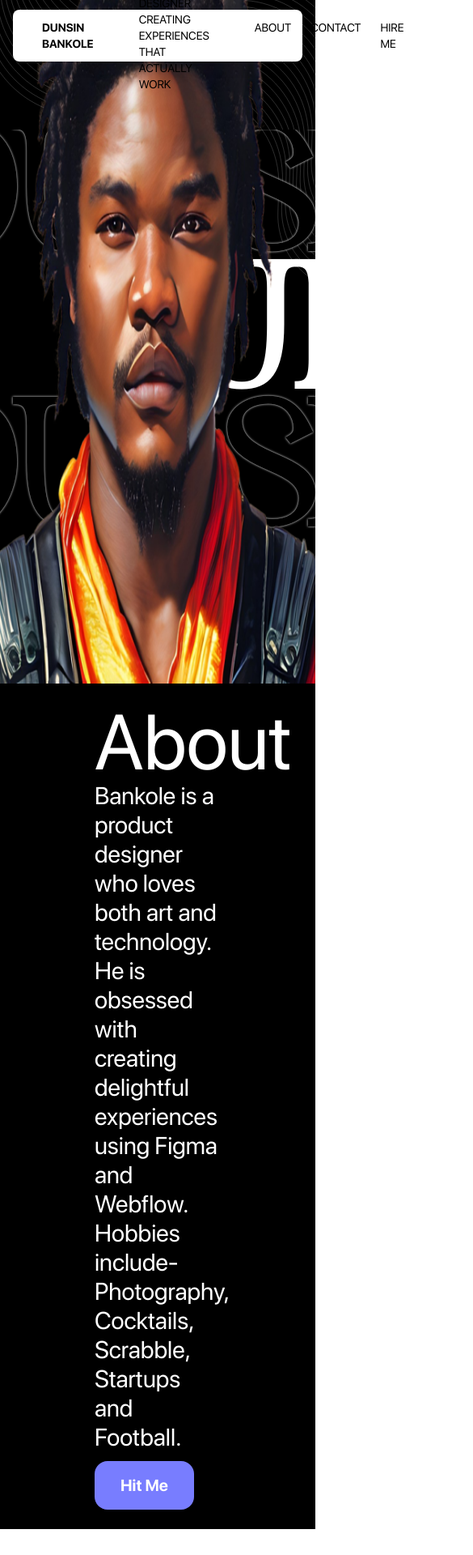
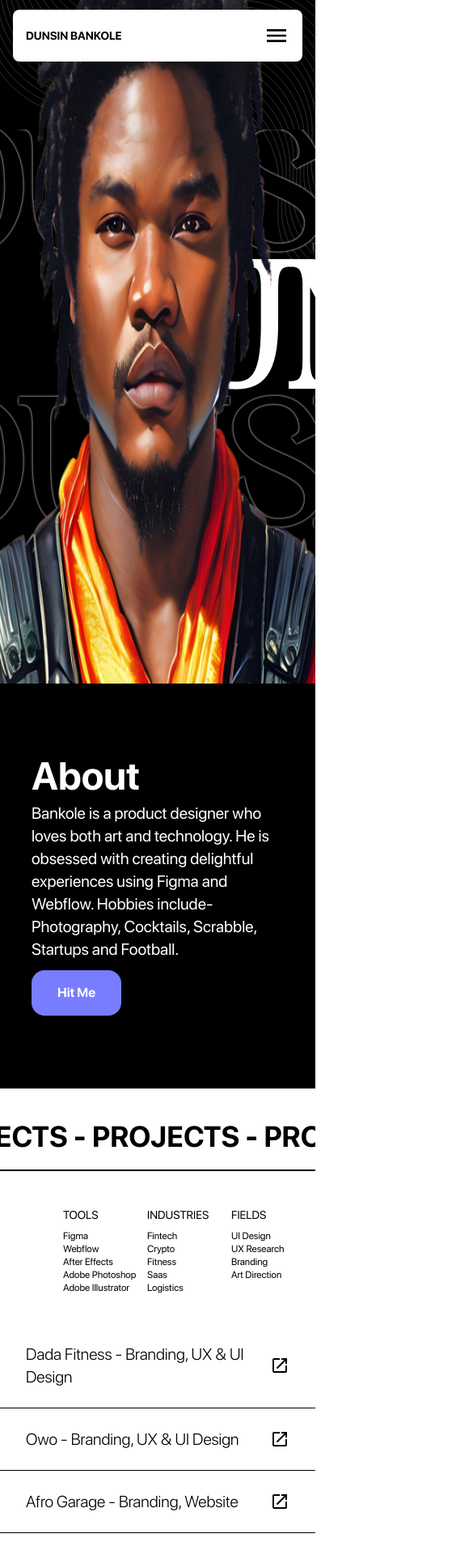
Before and after one commit to bankoledunsin/Dunsin-Bankole-Portfolio, a React (Vite) app: page / in a window 390 px wide. Shown: the top 1920 px of the page at 81% size, 585 px wide, since content can reach past the window. Built offline with nearby package versions, Linux system fonts and the light colour scheme.

Commit message:
style: fix responsiveness

```diff
--- a/src/components/AboutSection.jsx
+++ b/src/components/AboutSection.jsx
@@ -1,15 +1,15 @@
 const AboutSection = () => {
   return (
-    <section id="about" className="min-h-[600px] py-6 bg-black text-white flex items-center justify-around">
-      <div className="w-2/5">
-        <h3 className="text-8xl font-medium">About</h3>
-        <p className="text-3xl mb-3">
+    <section id="about" className="min-h-[500px] md:min-h-[600px] py-6 bg-black text-white flex items-center justify-around">
+      <div className="w-4/5 md:w-2/5">
+        <h3 className="text-5xl md:text-8xl font-bold mb-2">About</h3>
+        <p className="text-xl md:text-3xl mb-3">
           Bankole is a product designer who loves both art and technology. He is obsessed with creating delightful
           experiences using Figma and Webflow. Hobbies include- Photography, Cocktails, Scrabble, Startups and Football.
         </p>
         <button
           type="button"
-          className="bg-[#787DFF] hover:bg-opacity-75 text-white text-xl font-bold py-4 px-8 rounded-2xl transition-all focus:ring-4 focus:ring-indigo-200"
+          className="bg-[#787DFF] hover:bg-opacity-75 text-white text-base md:text-xl font-bold py-4 px-8 rounded-2xl transition-all focus:ring-4 focus:ring-indigo-200"
         >
           Hit Me
         </button>
--- a/src/components/AppFooter.jsx
+++ b/src/components/AppFooter.jsx
@@ -8,17 +8,17 @@ const AppFooter = () => {
   ];
 
   return (
-    <footer id="contact" className="px-10 py-12 flex flex-wrap justify-center gap-6">
+    <footer id="contact" className="px-5 md:px-10 py-6 md:py-12 flex flex-wrap justify-center gap-3 md:gap-6">
       {SOCIALS.map((social) => (
         <a
           key={social.name}
           href={social.link}
           target="_blank"
           rel="noreferrer"
-          className="border border-black rounded-2xl p-4 text-4xl flex items-center gap-6 cursor-pointer"
+          className="border border-black rounded-xl md:rounded-2xl py-2 px-4 md:p-4 text-xl md:text-4xl flex items-center gap-2 md:gap-6 cursor-pointer"
         >
           {social.name}
-          <svg xmlns="http://www.w3.org/2000/svg" viewBox="0 0 24 24" className="h-10 w-10">
+          <svg xmlns="http://www.w3.org/2000/svg" viewBox="0 0 24 24" className="h-6 w-6 md:h-10 md:w-10">
             <path d="M8.59,16.58L13.17,12L8.59,7.41L10,6L16,12L10,18L8.59,16.58Z" />
           </svg>
         </a>
--- a/src/components/AppHeader.jsx
+++ b/src/components/AppHeader.jsx
@@ -6,16 +6,21 @@ const AppHeader = () => {
   ];
 
   return (
-    <header className="bg-white rounded-lg h-16 shadow-lg flex items-center fixed gap-14 top-3 left-4 right-4 text-sm px-9 z-10">
+    <header className="bg-white rounded-lg h-16 shadow-lg flex items-center fixed gap-14 top-3 left-4 right-4 text-sm px-4 md:px-9 z-10">
       <h1 className="font-bold">DUNSIN BANKOLE</h1>
-      <p>PRODUCT DESIGNER CREATING EXPERIENCES THAT ACTUALLY WORK</p>
-      <ul className="ml-auto uppercase flex gap-6">
+      <p className="hidden md:block">PRODUCT DESIGNER CREATING EXPERIENCES THAT ACTUALLY WORK</p>
+      <ul className="hidden ml-auto uppercase md:flex gap-6">
         {LINKS.map((item) => (
           <li key={item.href}>
             <a href={item.href}>{item.text}</a>
           </li>
         ))}
       </ul>
+      <button className="ml-auto">
+        <svg xmlns="http://www.w3.org/2000/svg" viewBox="0 0 24 24" className="h-8 w-8">
+          <path d="M3,6H21V8H3V6M3,11H21V13H3V11M3,16H21V18H3V16Z" />
+        </svg>
+      </button>
     </header>
   );
 };
--- a/src/components/CategoriesSection.jsx
+++ b/src/components/CategoriesSection.jsx
@@ -6,11 +6,11 @@ const CategoriesSection = () => {
   ];
 
   return (
-    <section className="p-5 grid grid-cols-2 gap-5 text-white">
+    <section className="p-3 md:p-5 grid grid-cols-2 gap-3 md:gap-5 text-white">
       {CATEGORIES.map((category, y) => (
         <div
           key={category.name}
-          className={`px-8 py-3 ${!y ? "col-span-2" : ""} rounded-lg h-[316px] flex items-end text-5xl cursor-pointer`}
+          className={`px-8 py-3 ${!y ? "col-span-2" : ""} rounded-lg h-60 md:h-[316px] flex items-end text-3xl md:text-5xl cursor-pointer`}
           style={{ background: category.color }}
         >
           {category.name}
--- a/src/components/HireMeSection.jsx
+++ b/src/components/HireMeSection.jsx
@@ -1,16 +1,19 @@
 const HireMeSection = () => {
   return (
-    <section id="hire" className="min-h-[600px] py-6 bg-black text-white flex items-center justify-around">
-      <div className="w-2/5">
-        <p className="text-5xl mb-4">Let’s design something meaningful for your product & brand</p>
+    <section
+      id="hire"
+      className="min-h-[400px] md:min-h-[600px] p-6 bg-black text-white flex items-center justify-center md:justify-around"
+    >
+      <div className="w-full md:w-2/5">
+        <p className="text-4xl md:text-5xl mb-4">Let’s design something meaningful for your product & brand</p>
         <button
           type="button"
-          className="bg-[#787DFF] hover:bg-opacity-75 text-white text-xl font-bold py-4 px-8 rounded-2xl transition-all focus:ring-4 focus:ring-indigo-200"
+          className="bg-[#787DFF] hover:bg-opacity-75 text-white text-lg md:text-xl font-bold py-4 px-8 rounded-2xl transition-all focus:ring-4 focus:ring-indigo-200"
         >
           Hit Me
         </button>
       </div>
-      <div className="w-1/5" />
+      <div className="hidden md:block w-1/5" />
     </section>
   );
 };
--- a/src/components/ProjectsSection.jsx
+++ b/src/components/ProjectsSection.jsx
@@ -16,14 +16,16 @@ const ProjectsSection = () => {
 
   return (
     <section id="projects" className="py-10">
-      <div className="animate-marquee whitespace-nowrap">
-        <h2 className="text-6xl font-black text-black leading-[0.9]" style={{ textShadow: "0 0 3px white" }}>
-          PROJECTS - PROJECTS - PROJECTS - PROJECTS - PROJECTS
-        </h2>
+      <div className="overflow-x-hidden text-white overflow-y-hidden">
+        <div className="animate-marquee whitespace-nowrap">
+          <h2 className="text-4xl md:text-6xl font-black text-black">
+            PROJECTS - PROJECTS - PROJECTS - PROJECTS - PROJECTS
+          </h2>
+        </div>
       </div>
       <div className="border-b-2 border-black mt-5 mb-2" />
       <div className="flex justify-end">
-        <div className="w-1/3 grid grid-cols-3 py-9 text-xs">
+        <div className="w-4/5 md:w-1/3 grid grid-cols-3 py-9 text-xs">
           <div>
             <h4 className="text-sm mb-2">TOOLS</h4>
             {TOOLS.map((tool) => (
@@ -48,10 +50,10 @@ const ProjectsSection = () => {
         {PROJECTS.map((project) => (
           <li
             key={project.name}
-            className="border-bottom border-b border-black px-24 py-6 flex items-center justify-between text-3xl font-light cursor-pointer"
+            className="border-bottom border-b border-black px-8 md:px-24 py-6 flex items-center justify-between gap-8 text-xl md:text-3xl font-light cursor-pointer"
           >
             {project.name}
-            <svg xmlns="http://www.w3.org/2000/svg" viewBox="0 0 24 24" className="h-10 w-10">
+            <svg xmlns="http://www.w3.org/2000/svg" viewBox="0 0 24 24" className="h-6 w-6 md:h-10 md:w-10 flex-shrink-0">
               <path d="M14,3V5H17.59L7.76,14.83L9.17,16.24L19,6.41V10H21V3M19,19H5V5H12V3H5C3.89,3 3,3.9 3,5V19A2,2 0 0,0 5,21H19A2,2 0 0,0 21,19V12H19V19Z" />
             </svg>
           </li>
--- a/src/components/TestimonialsSection.jsx
+++ b/src/components/TestimonialsSection.jsx
@@ -41,12 +41,12 @@ const TestimonialsSection = () => {
   };
 
   return (
-    <section id="testimonials" className="my-16 max-w-screen-xl mx-auto px-16">
+    <section id="testimonials" className="my-16 max-w-screen-xl mx-auto px-8 md:px-16">
       <h3 className="text-5xl font-bold mb-6 text-center">Testimonials</h3>
       <Slider ref={sliderRef} {...settings}>
         {SLIDES.map((item, index) => (
           <div key={index} className={`border-2 border-black p-8 rounded-[32px]`}>
-            <p className="text-3xl mb-3">&ldquo;{item.text}&rdquo;</p>
+            <p className="text-xl md:text-3xl mb-3">&ldquo;{item.text}&rdquo;</p>
             <h6 className="text-lg font-bold">{item.name}</h6>
             <p>{item.work}</p>
           </div>
```
